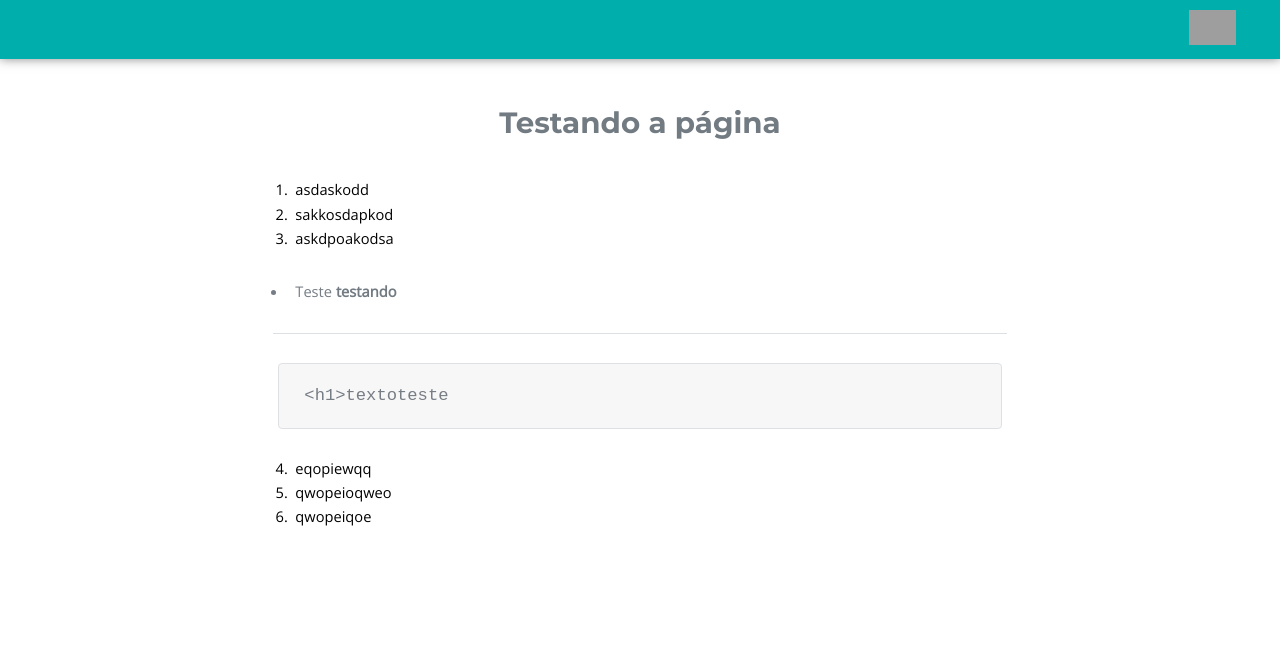
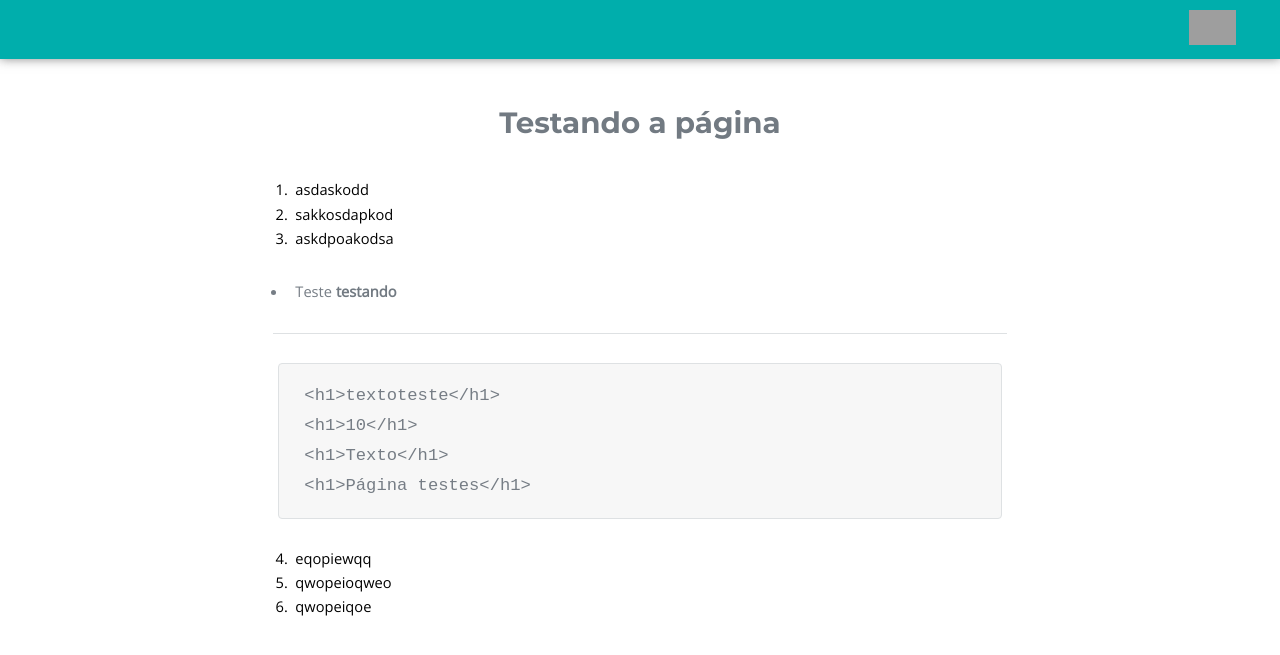
Before and after one commit to rogerio-figueiredo-hsr/hsrtechonline.github.io, a Jekyll site: the page built from _posts/2019-01-15-paginateste.md, in a window 1280 px wide. Shown: the top 655 px of the page. Built offline with Jekyll 4.4.1, drawn with Linux system fonts in a browser that asks for light colours; grey boxes are pictures that could not be loaded.

Commit message:
Teste jekyll

```diff
--- a/_posts/2019-01-15-paginateste.md
+++ b/_posts/2019-01-15-paginateste.md
@@ -19,7 +19,10 @@ pasta: Projetos
 {% if page.title == "Página Teste" %}
     teste
 {% else %}
-    <h1>{{ "texto" | append: "teste"</h2>}}
+    <h1>{{ "texto" | append: "teste"}}</h1>
+    <h1>{{ -10 | abs }}</h1>
+    <h1>{{ "texto" | capitalize}}</h1>
+    <h1>{{ page.title | capitalize}}</h1>
 {% endif %}
 
 {:start="4"}
```
